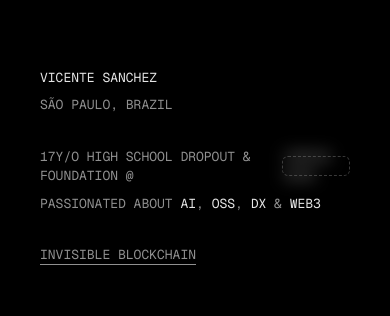
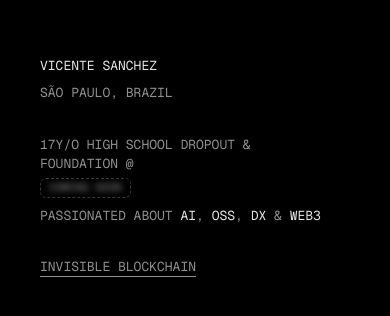
Before and after one commit to Vicentesan/vicentesan.dev, a Next.js app: page / in a window 390 px wide. Shown: the part 256-572 px from the top of the page. Built offline with nearby package versions, Linux system fonts and the light colour scheme.

Commit message:
fix(ui): improve responsive layout of bio section

```diff
--- a/src/app/page.tsx
+++ b/src/app/page.tsx
@@ -22,10 +22,10 @@ export default function Home() {
       </div>
 
       <div className="flex flex-col gap-2">
-        <p className="flex items-center justify-center gap-2 text-muted-foreground">
-          {age}y/o high school dropout & foundation @{' '}
-          <span className="flex h-5 w-fit select-none items-center justify-center rounded-md border border-muted-foreground/40 border-dashed p-px">
-            <span className="blur">coming soon</span>
+        <p className="flex flex-wrap items-center gap-x-2 gap-y-1 text-pretty text-muted-foreground">
+          <span>{age}y/o high school dropout & foundation @</span>
+          <span className="inline-flex h-5 select-none items-center justify-center overflow-hidden rounded-md border border-muted-foreground/40 border-dashed px-2">
+            <span className="text-[11px] blur-[3px]">coming soon</span>
           </span>
         </p>
 
```
